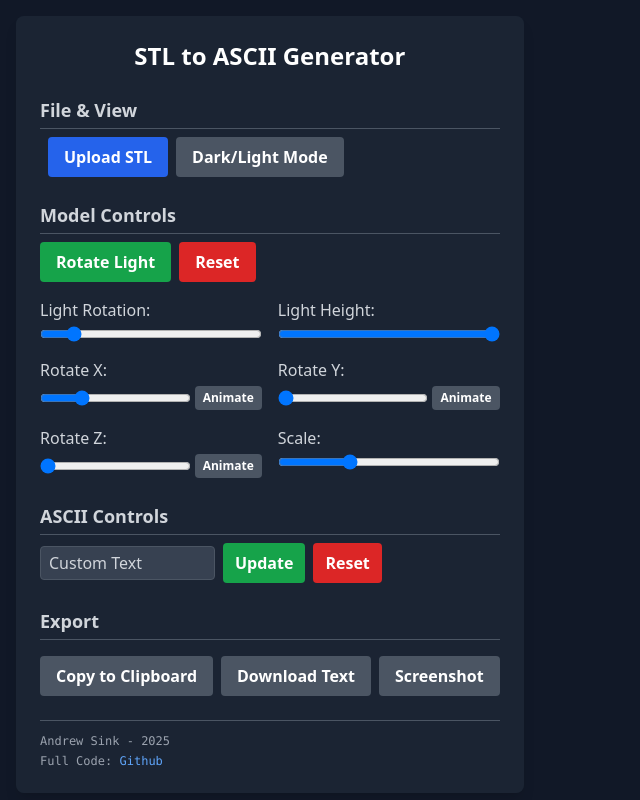
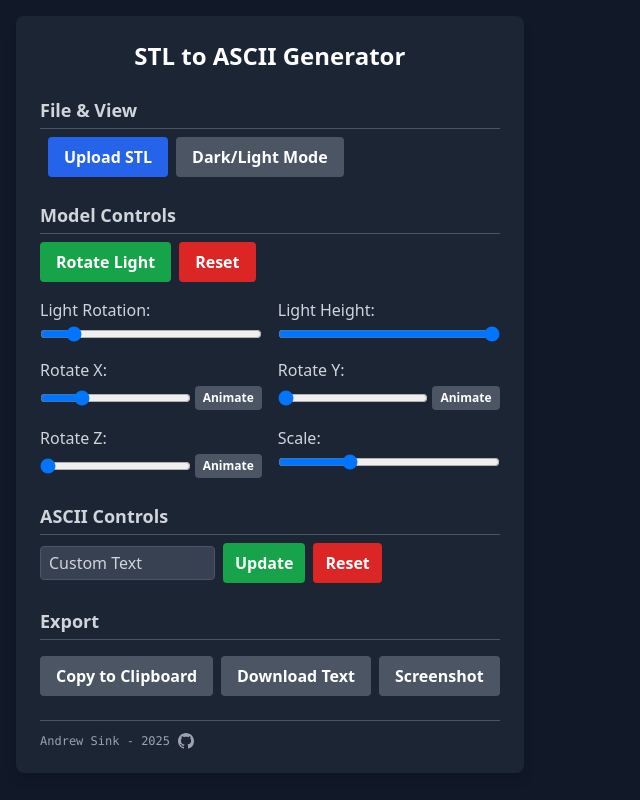
Before and after one commit to AndrewSink/STL-to-ASCII-Generator, a plain HTML site: page index.html in a window 1280 px wide. Shown: the whole page, without its empty margins (0-640 px from the left). Drawn offline with nearby package versions, Linux system fonts and the light colour scheme; no server answers.

Commit message:
Add GitHub icon link next to author name in footer
Co-Authored-By: Claude Sonnet 4.6 <noreply@anthropic.com>

```diff
--- a/index.html
+++ b/index.html
@@ -111,10 +111,15 @@
         </div>
 
         <!-- Footer -->
-        <div class="border-t border-gray-600 pt-2 md:pt-3 space-y-1">
-          <p class="text-xs font-mono text-gray-400">Andrew Sink - 2025</p>
-          <p class="text-xs font-mono text-gray-400">Full Code: <a href="https://github.com/AndrewSink/STL-to-ASCII-Generator"
-              class="text-blue-400 hover:underline">Github</a></p>
+        <div class="border-t border-gray-600 pt-2 md:pt-3">
+          <div class="flex items-center space-x-2">
+            <p class="text-xs font-mono text-gray-400">Andrew Sink - 2025</p>
+            <a href="https://github.com/AndrewSink/STL-to-ASCII-Generator" target="_blank" class="text-gray-400 hover:text-white transition-colors duration-200">
+              <svg xmlns="http://www.w3.org/2000/svg" viewBox="0 0 16 16" fill="currentColor" class="w-4 h-4">
+                <path d="M8 0C3.58 0 0 3.58 0 8c0 3.54 2.29 6.53 5.47 7.59.4.07.55-.17.55-.38 0-.19-.01-.82-.01-1.49-2.01.37-2.53-.49-2.69-.94-.09-.23-.48-.94-.82-1.13-.28-.15-.68-.52-.01-.53.63-.01 1.08.58 1.23.82.72 1.21 1.87.87 2.33.66.07-.52.28-.87.51-1.07-1.78-.2-3.64-.89-3.64-3.95 0-.87.31-1.59.82-2.15-.08-.2-.36-1.02.08-2.12 0 0 .67-.21 2.2.82.64-.18 1.32-.27 2-.27.68 0 1.36.09 2 .27 1.53-1.04 2.2-.82 2.2-.82.44 1.1.16 1.92.08 2.12.51.56.82 1.27.82 2.15 0 3.07-1.87 3.75-3.65 3.95.29.25.54.73.54 1.48 0 1.07-.01 1.93-.01 2.2 0 .21.15.46.55.38A8.013 8.013 0 0016 8c0-4.42-3.58-8-8-8z"/>
+              </svg>
+            </a>
+          </div>
         </div>
       </div>
     </div>
```
